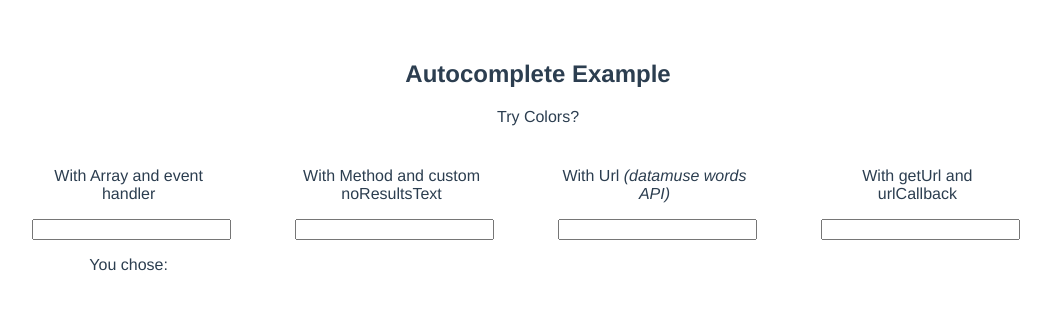
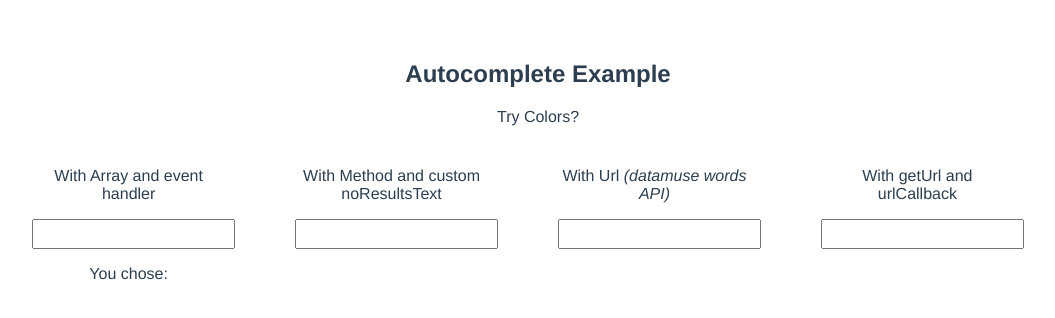
Before and after one commit to conwayb/autoCompleteVueExample, a Vue app: page / in a window 1280 px wide. Shown: the top 318 px of the page, without its empty margins (102-1157 px from the left). Built offline with nearby package versions, Linux system fonts and the light colour scheme.

Commit message:
Input now inherits font styles

```diff
--- a/src/components/AutoComplete.vue
+++ b/src/components/AutoComplete.vue
@@ -137,6 +137,9 @@ export default {
 <style scoped>
 input {
   width: 99%;
+  padding: 0.25em;
+  font-size: inherit;
+  font-family: inherit;
 }
 .autocomplete--suggestions--container {
   border: 1px solid #ccc;
```
